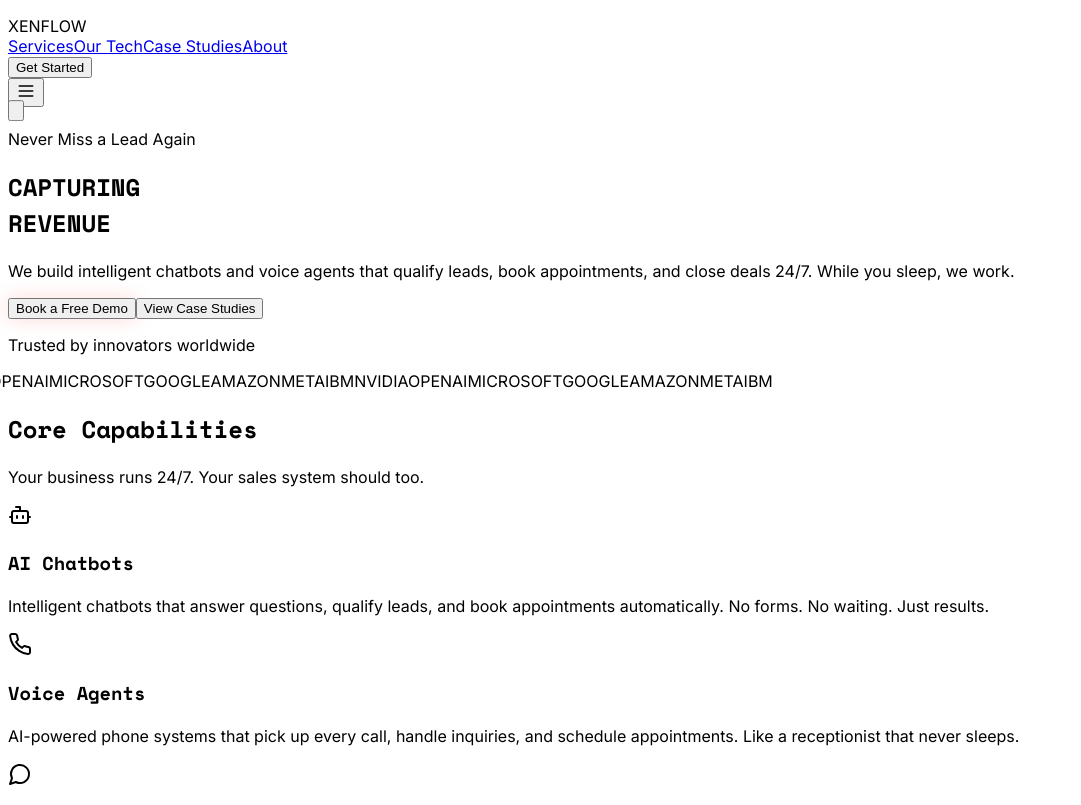
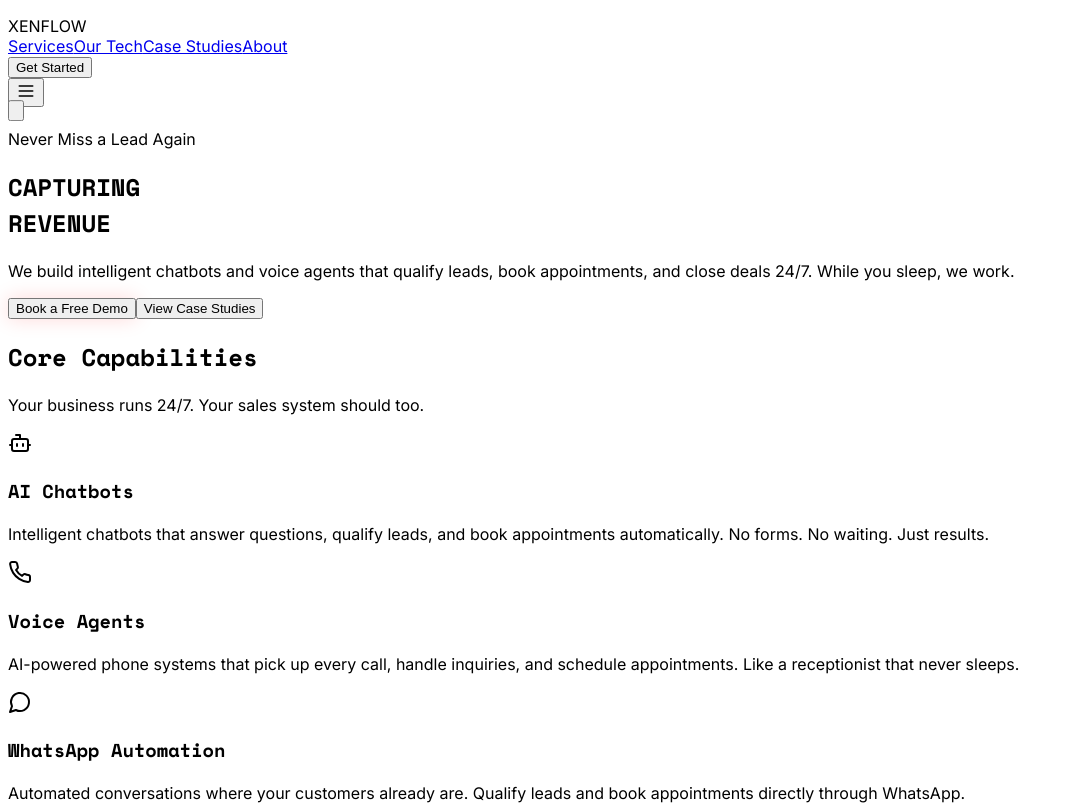
Before and after one commit to abdulmoeez222/xenflow_web, a React (Vite) app in the folder client/: page / in a window 1280 px wide. Shown: the top 805 px of the page, without its empty margins (0-1081 px from the left). Built offline with nearby package versions, Linux system fonts and the light colour scheme; a web font is replaced by a local one.

Commit message:
remove trusted by innovators section

```diff
--- a/client/src/pages/Home.tsx
+++ b/client/src/pages/Home.tsx
@@ -139,26 +139,7 @@ export default function Home() {
         </motion.div>
       </section>
 
-      {/* Marquee Section */}
-      <div className="w-full py-12 border-y border-white/5 bg-black/50 backdrop-blur-sm overflow-hidden">
-        <div className="max-w-7xl mx-auto px-4">
-          <p className="text-center text-sm font-mono text-muted-foreground mb-8 uppercase tracking-widest">
-            Trusted by innovators worldwide
-          </p>
-          <div className="relative flex overflow-x-hidden group">
-            <div className="animate-marquee whitespace-nowrap flex space-x-12 opacity-50 grayscale hover:grayscale-0 transition-all duration-500">
-              {/* Repeated logos for marquee effect */}
-              {[...Array(2)].map((_, i) => (
-                <div key={i} className="flex space-x-24">
-                  {["NVIDIA", "OPENAI", "MICROSOFT", "GOOGLE", "AMAZON", "META", "IBM"].map((partner) => (
-                    <span key={partner} className="text-2xl font-bold font-mono text-white/40">{partner}</span>
-                  ))}
-                </div>
-              ))}
-            </div>
-          </div>
-        </div>
-      </div>
+
 
       {/* Services Section */}
       <section id="services" className="py-32 relative">
```
